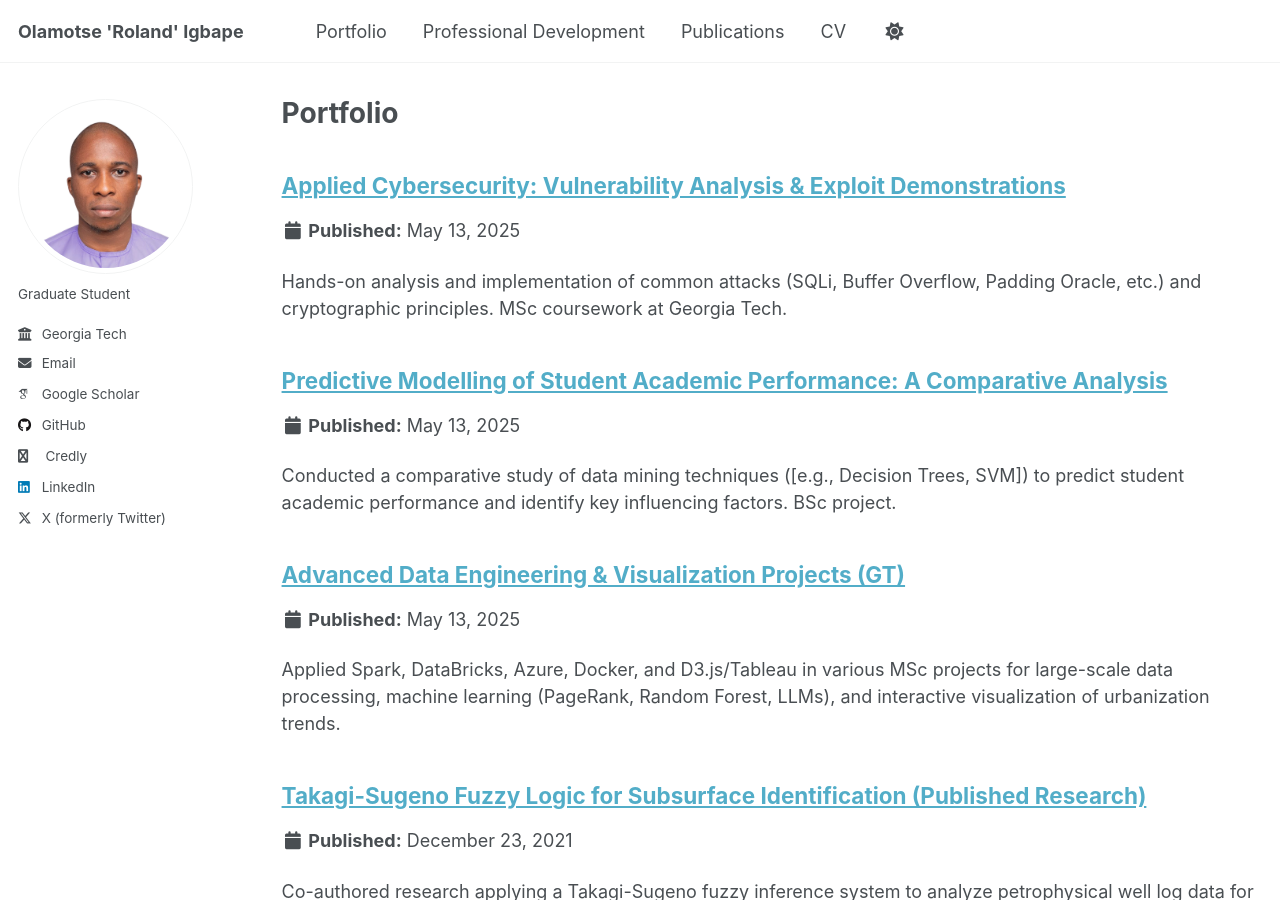
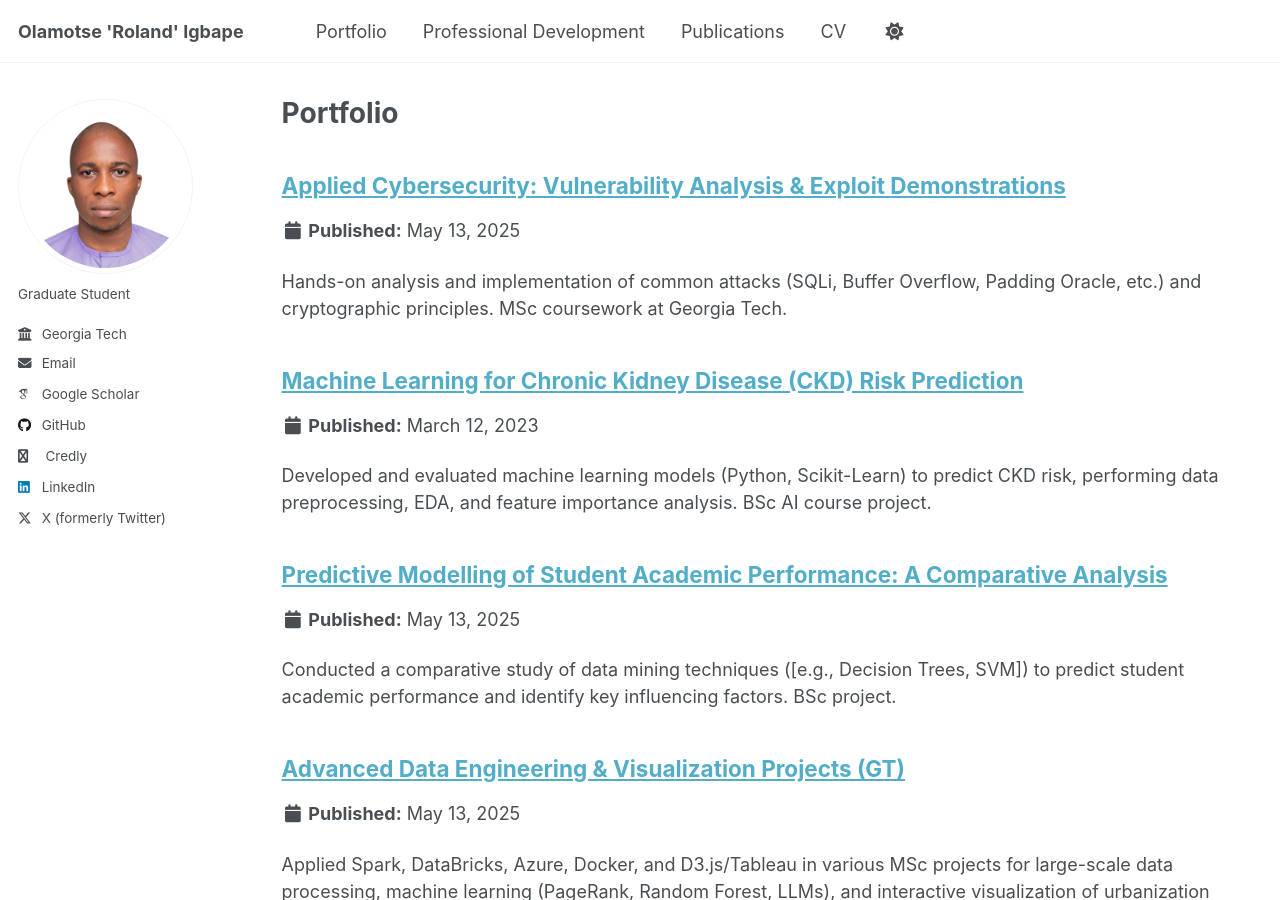
Before and after one commit to oigbape/oigbape.github.io, a Jekyll site: the page built from _pages/portfolio.html, in a window 1280 px wide and 900 px high. Built offline with Jekyll 4.4.1, drawn with Linux system fonts in a browser that asks for light colours; some web fonts are replaced; a file with an impossible date is left out.

Commit message:
Update bsc-ckd-prediction.md

```diff
--- a/_portfolio/bsc-ckd-prediction.md
+++ b/_portfolio/bsc-ckd-prediction.md
@@ -2,7 +2,7 @@
 title: "Machine Learning for Chronic Kidney Disease (CKD) Risk Prediction"
 collection: portfolio
 excerpt: "Developed and evaluated machine learning models (Python, Scikit-Learn) to predict CKD risk, performing data preprocessing, EDA, and feature importance analysis. BSc AI course project."
-date: 2023-MM-DD # Approx. completion date for CSC 414
+date: 2023-03-12 # Approx. completion date for CSC 414
 tags: [Machine Learning, Python, Scikit-Learn, Pandas, Data Analysis, Healthcare]
 technologies: "Python, Pandas, Matplotlib, Seaborn, Scikit-Learn, SciPy"
 github_url: "[Link to GitHub repo if available]"
```
